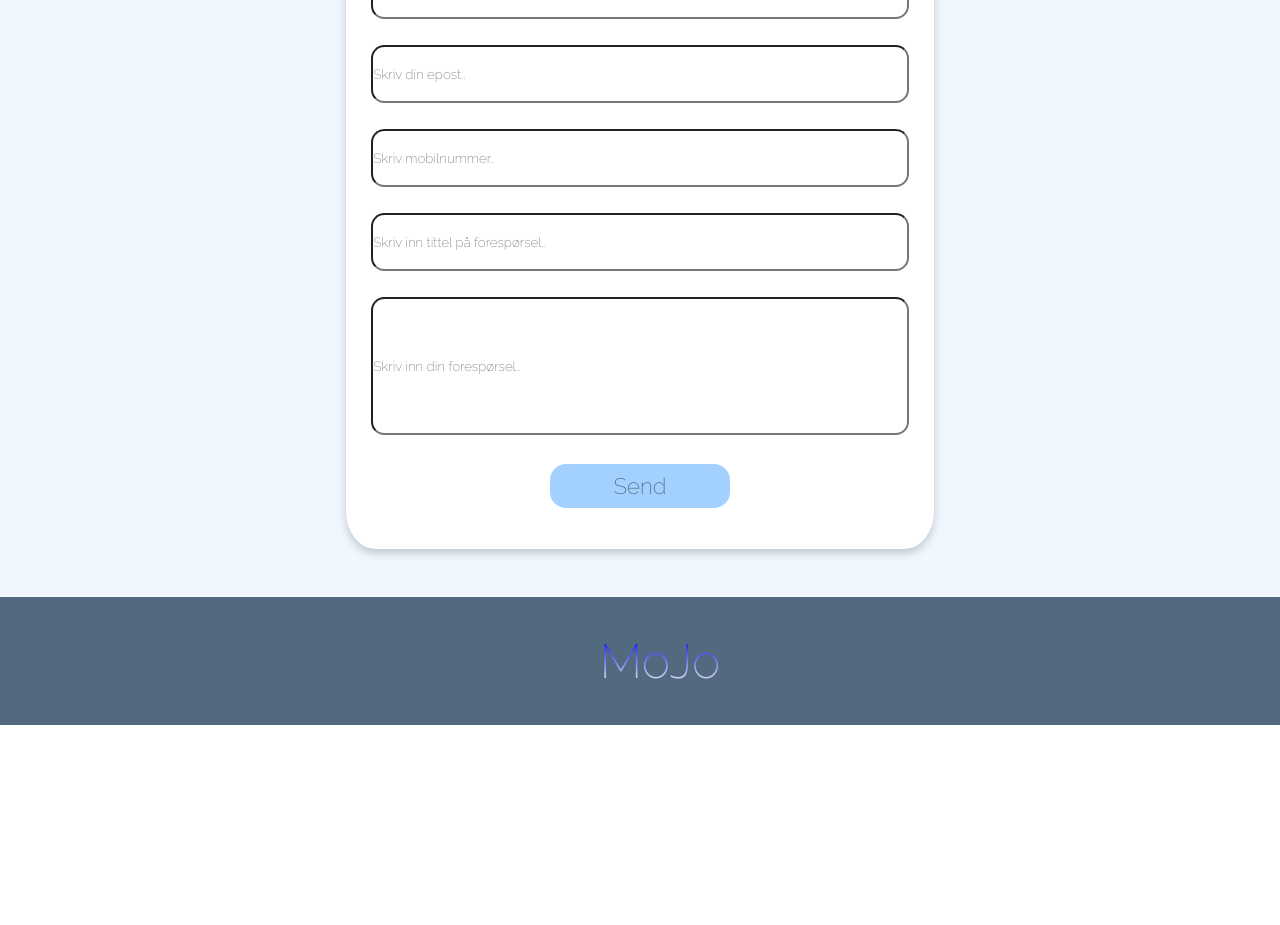
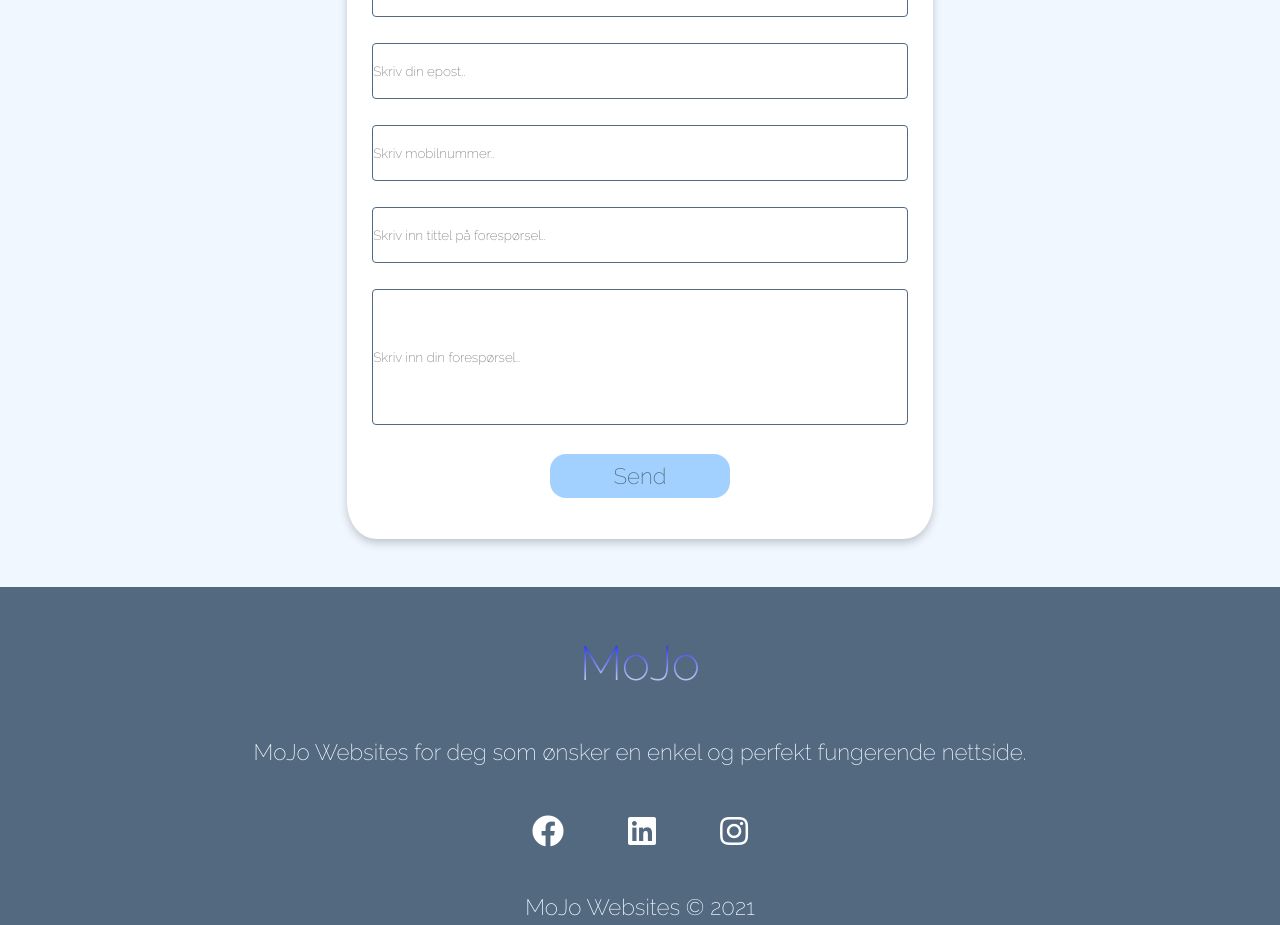
Before and after one commit to JohannesEA/React-mojo-websites-homepage, a React (Create React App) app: page / in a window 1280 px wide. Shown: the part 3680-4605 px from the top of the page. Before the commit the page ends 4405 px from the top, so only its background shows below. Built offline with nearby package versions, Linux system fonts and the light colour scheme.

Commit message:
Add styling to footer

```diff
--- a/src/components/Footer/Footer.js
+++ b/src/components/Footer/Footer.js
@@ -2,16 +2,19 @@ import "./footer.css";
 
 const Footer = () => {
     return (
-      <div className="footer">
+      <div className="section footer">
 
 
           <div className="footer-content">
            <div className="footer-title title">MoJo</div>
-          <div className="footer-text"></div>
+          <div className="text footer-text">MoJo Websites for deg som ønsker en enkel og perfekt fungerende nettside.</div>
+          <div className="footer-icons">
+          <i className="icon fab fa-facebook"></i>
+          <i className="icon fab fa-linkedin"></i>
+          <i className="icon fab fa-instagram"></i>
           </div>
-
-
-
+          </div>
+          <div className="text footer-copyright">MoJo Websites © 2021</div>
       </div>
     );
   }
--- a/src/components/Footer/footer.css
+++ b/src/components/Footer/footer.css
@@ -1,26 +1,17 @@
 .footer{
-    height: 8em;
+    height: auto;
     width: 100%;
     background-color: var(--color-4);
     display: flex;
-    align-items: center;
-    justify-content: center;
-}
+    padding-bottom: 0;
+    flex-direction: column;
+    color: var(--color-3);
+    }
 
 .footer-content{
     display: flex;
     align-items: center;
-    justify-content: center;
-    list-style: none;
-    padding-left: 1em;
-    width: 86px;
-    height: 45px;
-    font-family: Philosopher;
-    font-style: normal;
-    font-weight: normal;
-    font-size: 40px;
-    line-height: 45px;
-    cursor: pointer;
+    flex-direction: column;
 
 }
 
@@ -29,3 +20,21 @@
     -webkit-background-clip: text;
     -webkit-text-fill-color: transparent;
 }
+
+.footer-text{
+
+}
+
+.footer-copyright{
+    bottom: 0;
+    text-align: center;
+
+    margin-bottom: 0;
+
+}
+
+.footer-icons .icon {
+    color: white;
+    margin: auto 1em;
+    font-size: 2em;
+}
--- a/src/index.css
+++ b/src/index.css
@@ -592,12 +592,21 @@ margin: 2em auto;
 .form-title {
 font-size: 35px;
 }
-
+input {
+  border:none;
+  background-image:none;
+  background-color:transparent;
+  -webkit-box-shadow: none;
+  -moz-box-shadow: none;
+  box-shadow: none;
+}
 .form-input {
  width: 40em;
  height: 4em;
  margin: 1em auto;
- border-radius: 1em;
+ border-radius: .3em;
+ border: .5px solid var(--color-4);
+
 }
 
 .form-message{
```
